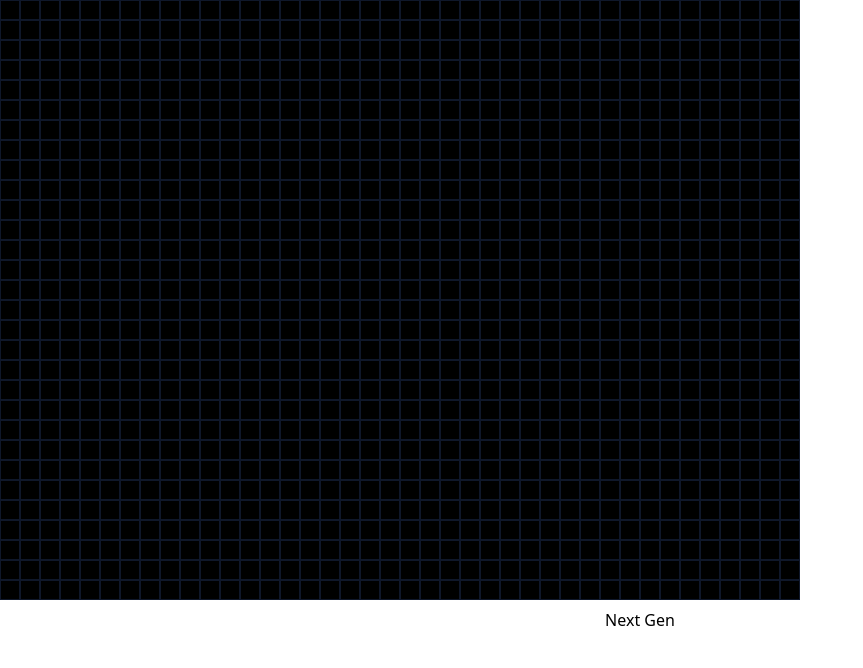
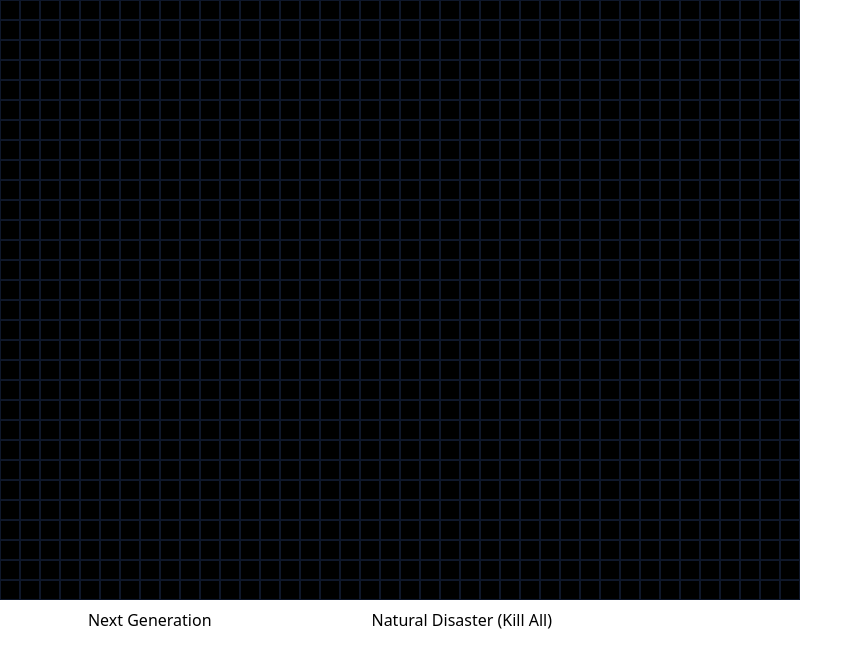
Before and after one commit to HagayHaut/Game-of-Tribes, an Angular app: page / in a window 1280 px wide. Shown: the top 668 px of the page, without its empty margins (0-863 px from the left). Built offline with nearby package versions, Linux system fonts and the light colour scheme.

Commit message:
add natural disaster and refactor initial civ

```diff
--- a/src/app/app.component.html
+++ b/src/app/app.component.html
@@ -12,7 +12,8 @@
     </app-cell>
 
   </div>
-  <div class="flex p-2 justify-around">
-    <button (click)="onNextGenClick()">Next Gen</button>
+  <div class="w-3/6 flex p-2 justify-around">
+    <button (click)="onNextGenClick()">Next Generation</button>
+    <button (click)="onNaturalDisaster()">Natural Disaster (Kill All)</button>
   </div>
 </div>
--- a/src/app/app.component.ts
+++ b/src/app/app.component.ts
@@ -1,11 +1,6 @@
 import { Component } from '@angular/core';
 import { getNextGen } from '../helpers/getNextGen';
-
-const WIDTH = 40;
-const HEIGHT = 30;
-const INITIAL_CIV: boolean[][] = Array(HEIGHT)
-  .fill([])
-  .map(() => Array(WIDTH).fill(false));
+import { getInitialCiv } from '../helpers/getInitialCiv';
 
 @Component({
   selector: 'app-root',
@@ -14,7 +9,9 @@ const INITIAL_CIV: boolean[][] = Array(HEIGHT)
 })
 export class AppComponent {
   title = 'GoL-angular';
-  civ = INITIAL_CIV;
+  width = 40;
+  height = 30;
+  civ = getInitialCiv(this.width, this.height);
 
   onChildCellClick(eventData: { coors: number[] }) {
     const [r, c] = eventData.coors;
@@ -22,7 +19,10 @@ export class AppComponent {
   }
 
   onNextGenClick() {
-    const nextGen: boolean[][] = getNextGen(this.civ);
-    this.civ = nextGen;
+    this.civ = getNextGen(this.civ);
+  }
+
+  onNaturalDisaster() {
+    this.civ = getInitialCiv(this.width, this.height);
   }
 }
--- /dev/null
+++ b/src/helpers/getInitialCiv.ts
@@ -0,0 +1,5 @@
+export const getInitialCiv = (W: number, H: number): boolean[][] => {
+  return Array(H)
+    .fill([])
+    .map(() => Array(W).fill(false));
+};
```
